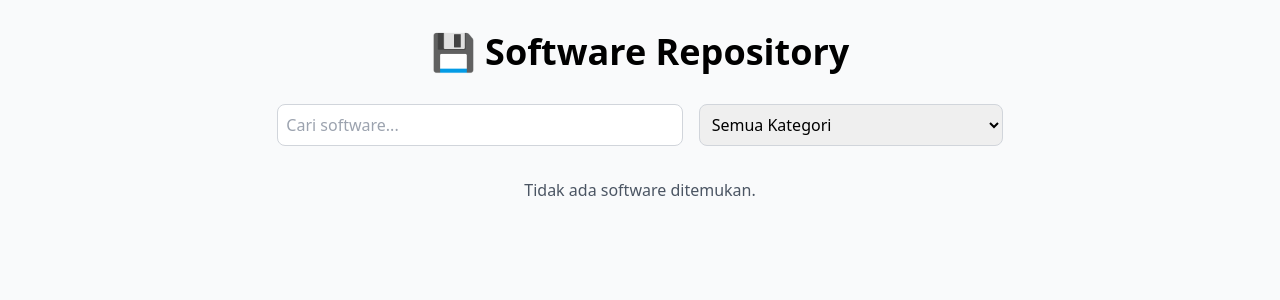
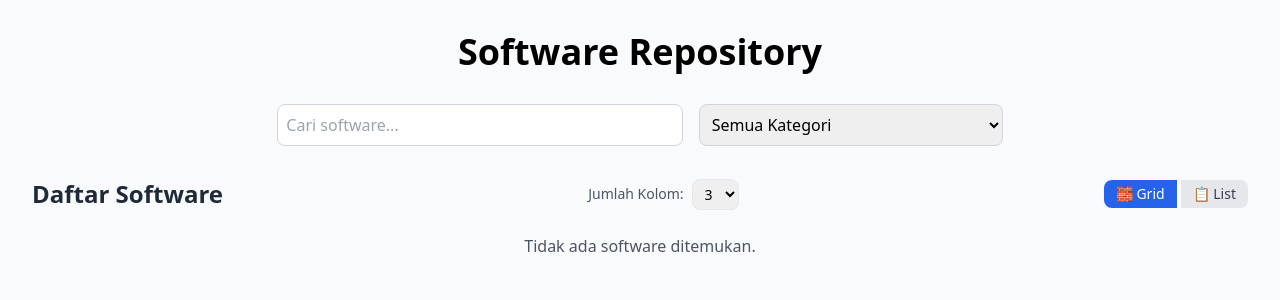
Before and after one commit to ethJakarta/py-software-repo, a Flask app: page / in a window 1280 px wide. Shown: the top 300 px of the page. Run offline with Flask 3, Linux system fonts and the light colour scheme; some libraries are stand-ins or nearby versions.

Commit message:
add grid and list

```diff
--- a/app/main.py
+++ b/app/main.py
@@ -21,7 +21,7 @@ def get_software_list():
                 "name": name,
                 "version": version,
                 "category": category,
-                "description": f"Offline installer untuk {name}",
+                "description": f"{name}",
                 "relative_path": relative_path.replace("\\", "/")
             })
     return software_list
--- a/app/templates/index.html
+++ b/app/templates/index.html
@@ -4,9 +4,16 @@
   <meta charset="UTF-8" />
   <title>Software Repository</title>
   <script src="https://cdn.tailwindcss.com"></script>
+  <style>
+    /* Animasi fade + scale */
+    .fade-enter { opacity: 0; transform: scale(0.95); }
+    .fade-enter-active { opacity: 1; transform: scale(1); transition: all 0.3s ease-in-out; }
+    .fade-exit { opacity: 1; transform: scale(1); }
+    .fade-exit-active { opacity: 0; transform: scale(0.95); transition: all 0.3s ease-in-out; }
+  </style>
 </head>
 <body class="bg-gray-50 min-h-screen p-8">
-  <h1 class="text-4xl font-bold mb-8 text-center">💾 Software Repository</h1>
+  <h1 class="text-4xl font-bold mb-8 text-center">Software Repository</h1>
 
   <!-- 🔍 Search & Filter -->
   <div class="flex flex-col md:flex-row justify-center gap-4 mb-8">
@@ -21,10 +28,37 @@
     </select>
   </div>
 
+  <!-- 🔲 Header -->
+  <div class="flex flex-wrap justify-between items-center mb-6 gap-4">
+    <h1 class="text-2xl font-semibold text-gray-800">Daftar Software</h1>
+
+    <!-- Jumlah kolom -->
+    <div id="columnSelectorContainer" class="flex items-center space-x-2">
+      <label for="columnSelector" class="text-sm text-gray-600">Jumlah Kolom:</label>
+      <select id="columnSelector" class="border rounded-lg px-2 py-1 text-sm focus:ring-2 focus:ring-blue-500">
+        <option value="3" selected>3</option>
+        <option value="4">4</option>
+        <option value="5">5</option>
+      </select>
+    </div>
+
+    <!-- Mode tombol -->
+    <div class="flex items-center space-x-1">
+      <button id="gridViewBtn"
+        class="px-3 py-1 text-sm rounded-l-lg bg-blue-600 text-white hover:bg-blue-700">
+        🧱 Grid
+      </button>
+      <button id="listViewBtn"
+        class="px-3 py-1 text-sm rounded-r-lg bg-gray-200 hover:bg-gray-300 text-gray-700">
+        📋 List
+      </button>
+    </div>
+  </div>
+
   {% if softwares|length == 0 %}
     <p class="text-gray-600 text-center">Tidak ada software ditemukan.</p>
   {% else %}
-  <div id="softwareGrid" class="grid grid-cols-1 md:grid-cols-2 lg:grid-cols-3 gap-6">
+    <div id="softwareGrid" class="grid grid-cols-3 gap-6 transition-all duration-300">
       {% for sw in softwares %}
         <div data-name="{{ sw.name|lower }}" data-category="{{ sw.category }}"
              class="software-card bg-white rounded-2xl shadow-md p-6 hover:shadow-lg transition">
@@ -46,25 +80,131 @@
   {% endif %}
 
 <script>
+const grid = document.getElementById('softwareGrid');
+const colSelect = document.getElementById('columnSelector');
+const colContainer = document.getElementById('columnSelectorContainer');
+const gridBtn = document.getElementById('gridViewBtn');
+const listBtn = document.getElementById('listViewBtn');
 const searchInput = document.getElementById('searchInput');
 const categoryFilter = document.getElementById('categoryFilter');
-    const cards = document.querySelectorAll('.software-card');
 
-    function filterSoftware() {
-      const keyword = searchInput.value.toLowerCase();
-      const category = categoryFilter.value;
+let isListView = false;
+const cards = Array.from(grid.querySelectorAll('.software-card'));
+cards.forEach(card => {
+  card.dataset.originalHtml = card.innerHTML;
+  card.dataset.originalClass = card.className;
+});
+
+function filterSoftwares() {
+  const search = searchInput.value.toLowerCase();
+  const category = categoryFilter.value.toLowerCase();
+  cards.forEach(card => {
+    const name = card.dataset.name.toLowerCase();
+    const cat = card.dataset.category.toLowerCase();
+    const matchSearch = name.includes(search);
+    const matchCategory = !category || cat === category;
+    card.style.display = (matchSearch && matchCategory) ? '' : 'none';
+  });
+}
+searchInput.addEventListener('input', filterSoftwares);
+categoryFilter.addEventListener('change', filterSoftwares);
+
+// Ubah jumlah kolom (hanya aktif saat grid)
+colSelect.addEventListener('change', (e) => {
+  if (!isListView) {
+    const cols = e.target.value;
+    grid.className = `grid grid-cols-${cols} gap-6 transition-all duration-300`;
+  }
+});
+
+// Helper animasi fade
+function fadeTransition(element, callback) {
+  element.classList.add('fade-exit');
+  element.classList.add('fade-exit-active');
+  setTimeout(() => {
+    callback();
+    element.classList.remove('fade-exit', 'fade-exit-active');
+    element.classList.add('fade-enter');
+    setTimeout(() => {
+      element.classList.add('fade-enter-active');
+      setTimeout(() => {
+        element.classList.remove('fade-enter', 'fade-enter-active');
+      }, 300);
+    }, 10);
+  }, 200);
+}
+
+// 🔹 GRID VIEW
+gridBtn.addEventListener('click', () => {
+  if (!isListView) return;
+  isListView = false;
+
+  fadeTransition(grid, () => {
+    colContainer.style.display = 'flex';
+    const cols = colSelect.value;
+    grid.className = `grid grid-cols-${cols} gap-6 transition-all duration-300`;
 
     cards.forEach(card => {
-        const name = card.dataset.name;
-        const cat = card.dataset.category;
-        const match = (!keyword || name.includes(keyword)) &&
-                      (!category || cat === category);
-        card.style.display = match ? "block" : "none";
+      card.innerHTML = card.dataset.originalHtml;
+      card.className = card.dataset.originalClass;
     });
-    }
+  });
 
-    searchInput.addEventListener('input', filterSoftware);
-    categoryFilter.addEventListener('change', filterSoftware);
+  gridBtn.classList.add('bg-blue-600', 'text-white');
+  listBtn.classList.remove('bg-blue-600', 'text-white');
+  listBtn.classList.add('bg-gray-200', 'text-gray-700');
+
+  filterSoftwares();
+});
+
+// 🔹 LIST VIEW
+listBtn.addEventListener('click', () => {
+  if (isListView) return;
+  isListView = true;
+
+  fadeTransition(grid, () => {
+    colContainer.style.display = 'none';
+    grid.className = 'flex flex-col space-y-4 transition-all duration-300';
+
+    cards.forEach(card => {
+      const parser = document.createElement('div');
+      parser.innerHTML = card.dataset.originalHtml;
+
+      const title = parser.querySelector('h2');
+      const version = parser.querySelector('p.text-sm.text-gray-500');
+      const desc = parser.querySelector('p.text-gray-600');
+      const link = parser.querySelector('a');
+      const img = parser.querySelector('img');
+
+      card.className = "software-card flex items-center justify-between bg-white rounded-2xl shadow-md p-4 hover:shadow-lg transition";
+      card.innerHTML = `
+        <div class="flex items-center gap-4">
+          <img src="${img?.src || '/static/default.png'}" class="w-12 h-12 sm:w-16 sm:h-16 rounded">
+          <div>
+            <h2 class="text-base sm:text-lg font-semibold text-gray-800">${title?.textContent || ''}</h2>
+            <p class="text-xs sm:text-sm text-gray-500">${version?.textContent || ''}</p>
+            <p class="hidden sm:block text-gray-600 text-sm">${desc?.textContent || ''}</p>
+          </div>
+        </div>
+        <div class="ml-auto flex items-center">
+          <a href="${link?.href || '#'}"
+             class="bg-blue-600 text-white px-2 py-2 sm:px-4 sm:py-2 rounded-lg text-sm font-medium hover:bg-blue-700 flex items-center gap-1">
+             <svg xmlns="http://www.w3.org/2000/svg" class="h-4 w-4 sm:h-5 sm:w-5" fill="none" viewBox="0 0 24 24" stroke="currentColor">
+               <path stroke-linecap="round" stroke-linejoin="round" stroke-width="2" d="M4 16v2a2 2 0 002 2h12a2 2 0 002-2v-2M7 10l5 5m0 0l5-5m-5 5V4" />
+             </svg>
+             <span class="hidden sm:inline">Download</span>
+          </a>
+        </div>
+      `;
+    });
+  });
+
+  listBtn.classList.add('bg-blue-600', 'text-white');
+  gridBtn.classList.remove('bg-blue-600', 'text-white');
+  gridBtn.classList.add('bg-gray-200', 'text-gray-700');
+
+  filterSoftwares();
+});
 </script>
 </body>
 </html>
```
Lines whose indentation alone changed are shown as unchanged.
